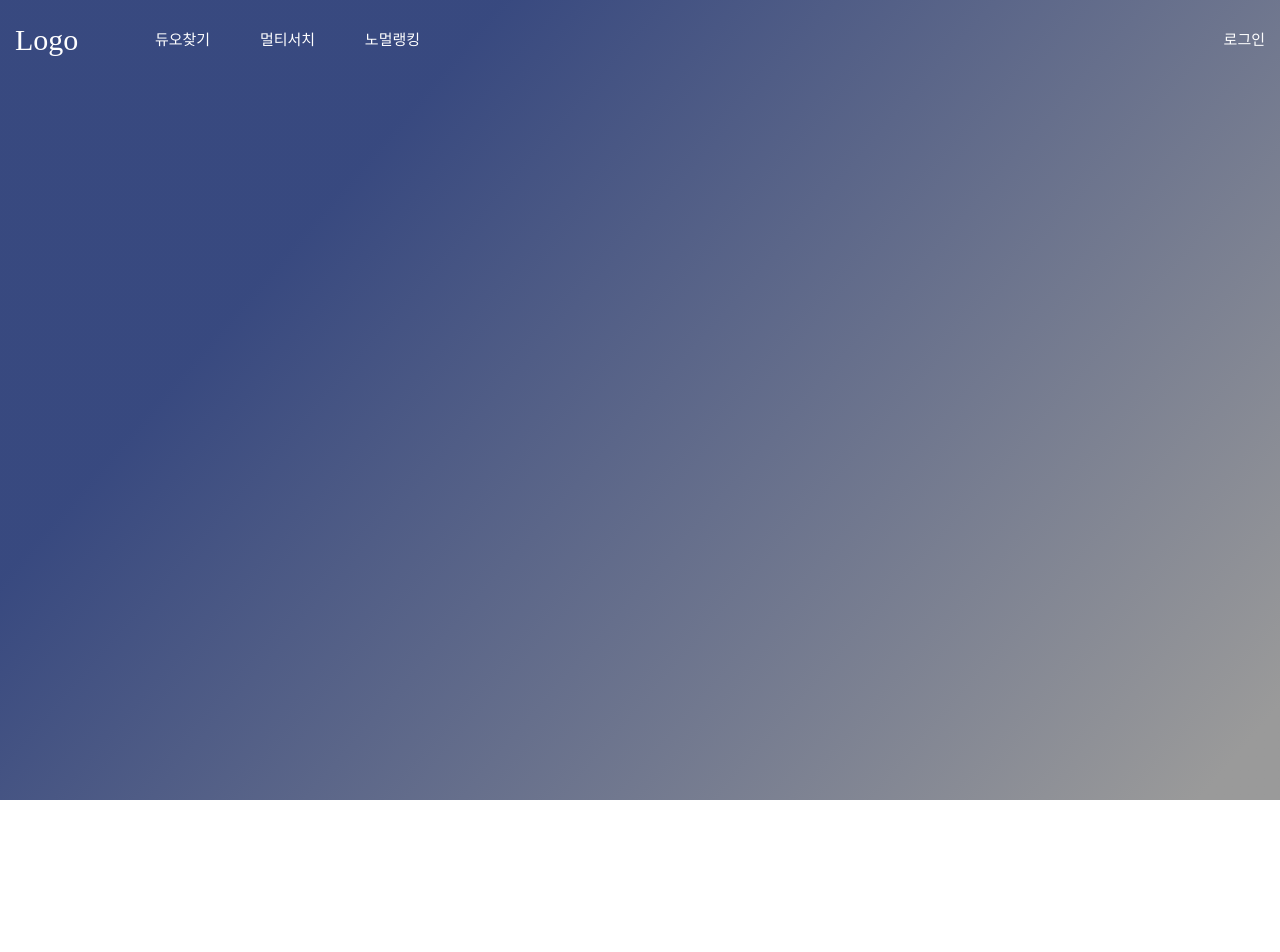
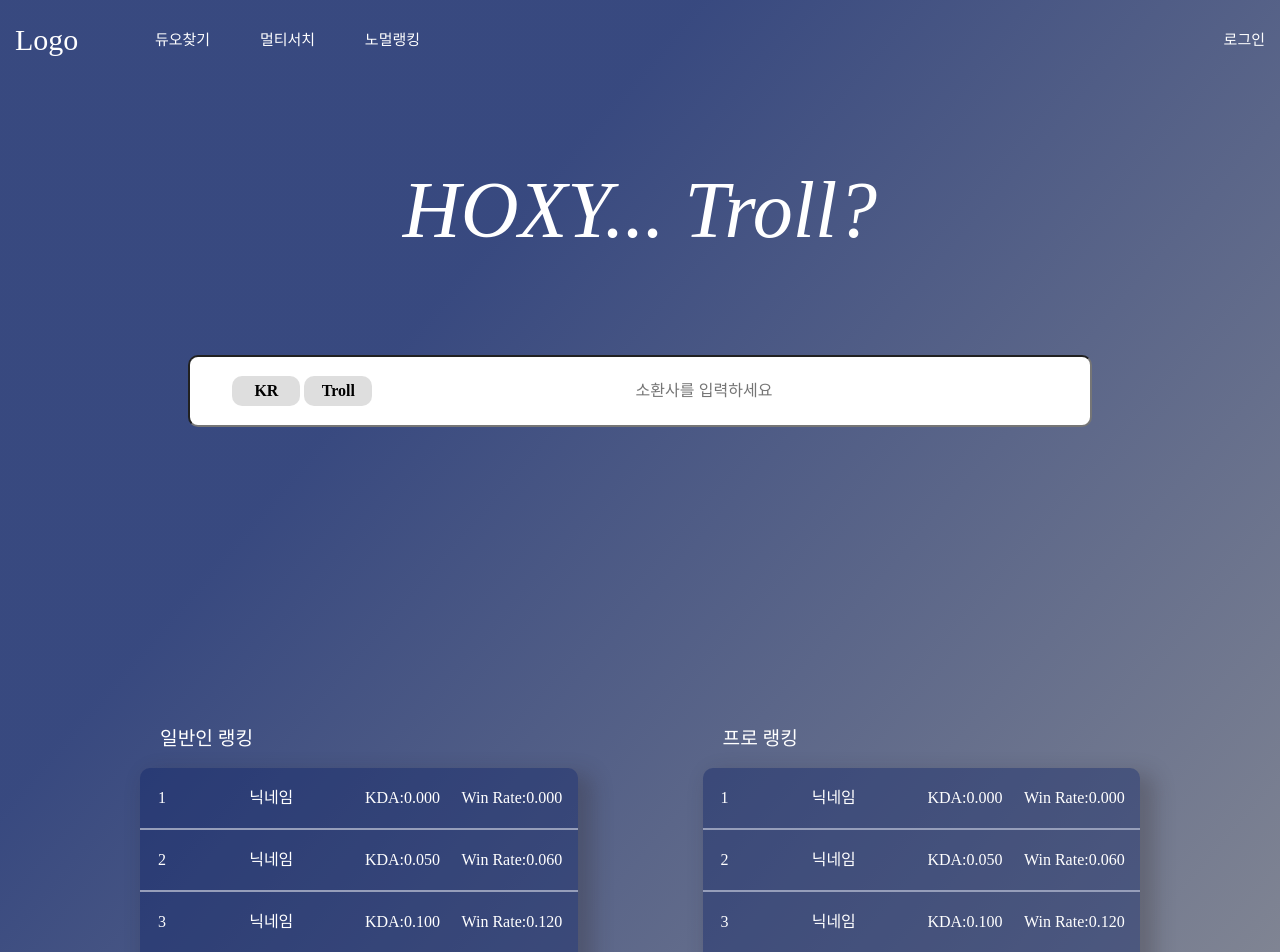
Before and after one commit to byein/Troller, a React (Create React App) app in the folder troller/: page / in a window 1280 px wide. Shown: the top 952 px of the page. Before the commit the page ends 800 px from the top, so only its background shows below. Built offline with nearby package versions, Linux system fonts and the light colour scheme.

Commit message:
feat&&fix: 홈컴포넌트 오류 수정하고 회원가입 컴포넌트랑 같이 올릴게~ close #2

```diff
--- /dev/null
+++ b/troller/src/components/home/rank.tsx
@@ -0,0 +1,85 @@
+import {
+	GlobalRankWrapper,
+	RankItemStyle,
+	RankTable,
+	RankTableTR,
+	RankTitle,
+	RankTRBar,
+	TableBody,
+	TDKDA,
+	TDNickname,
+	TDRank,
+	TDWinRate,
+} from '../../styles/home/home';
+
+interface RankItemProps {
+	rank: number;
+	nickname: string;
+	kda: number;
+	winRate: number;
+}
+function RankTableTRBar() {
+	return (
+		<RankTRBar>
+			<td />
+			<td />
+			<td />
+			<td />
+		</RankTRBar>
+	);
+}
+function RankItem({ rank, nickname, kda, winRate }: RankItemProps) {
+	return (
+		<RankTableTR>
+			<TDRank>{rank}</TDRank>
+			<TDNickname>{nickname}</TDNickname>
+			<TDKDA>KDA:{kda.toFixed(3)}</TDKDA>
+			<TDWinRate>Win Rate:{winRate.toFixed(3)}</TDWinRate>
+		</RankTableTR>
+	);
+}
+
+function RankTableRender() {
+	const rendering = () => {
+		const result = [];
+		for (let i = 0; i < 10; i += 1) {
+			if (i === 9) {
+				result.push(
+					<div>
+						<RankItem key={i} rank={i + 1} nickname="닉네임" kda={i * 0.05} winRate={i * 0.06} />
+					</div>
+				);
+			} else {
+				result.push(
+					<RankItemStyle>
+						<RankItem key={i} rank={i + 1} nickname="닉네임" kda={i * 0.05} winRate={i * 0.06} />
+						<RankTableTRBar />{' '}
+					</RankItemStyle>
+				);
+			}
+		}
+		return result;
+	};
+	return <TableBody>{rendering()}</TableBody>;
+}
+function GeneralRank() {
+	return (
+		<GlobalRankWrapper>
+			<RankTitle>일반인 랭킹</RankTitle>
+			<RankTable>
+				<RankTableRender />
+			</RankTable>
+		</GlobalRankWrapper>
+	);
+}
+function ProRank() {
+	return (
+		<GlobalRankWrapper>
+			<RankTitle>프로 랭킹</RankTitle>
+			<RankTable>
+				<RankTableRender />
+			</RankTable>
+		</GlobalRankWrapper>
+	);
+}
+export { GeneralRank, ProRank };
--- /dev/null
+++ b/troller/src/components/home/search.tsx
@@ -0,0 +1,24 @@
+import { SearchForm, SearchFormWrapper } from '../../styles/home/home';
+
+function SearchTag() {
+	return (
+		<div className="SearchTagBox">
+			<div className="SearchTag Nation">KR</div>
+			<div className="SearchTag Type">Troll</div>
+		</div>
+	);
+}
+function SearchInput() {
+	return <input className="SearchInput" type="text" placeholder="소환사를 입력하세요" />;
+}
+function Search() {
+	return (
+		<SearchFormWrapper>
+			<SearchForm>
+				<SearchTag />
+				<SearchInput />
+			</SearchForm>
+		</SearchFormWrapper>
+	);
+}
+export default Search;
--- /dev/null
+++ b/troller/src/components/home/title.tsx
@@ -0,0 +1,11 @@
+import { TitleText, TitleWrapper } from '../../styles/home/home';
+
+const TITLE_TEXT = 'HOXY... Troll?';
+function Title() {
+	return (
+		<TitleWrapper>
+			<TitleText>{TITLE_TEXT}</TitleText>
+		</TitleWrapper>
+	);
+}
+export default Title;
--- a/troller/src/pages/main/home.tsx
+++ b/troller/src/pages/main/home.tsx
@@ -1,4 +1,18 @@
+import { GeneralRank, ProRank } from '../../components/home/rank';
+import Search from '../../components/home/search';
+import Title from '../../components/home/title';
+import { HomeWrapper, Section } from '../../styles/home/home';
+
 function Home() {
-	return null;
+	return (
+		<HomeWrapper>
+			<Title />
+			<Search />
+			<Section>
+				<GeneralRank />
+				<ProRank />
+			</Section>
+		</HomeWrapper>
+	);
 }
 export default Home;
--- /dev/null
+++ b/troller/src/styles/home/home.tsx
@@ -0,0 +1,185 @@
+import styled from '@emotion/styled';
+
+import { BORDER_RADIUS, BOX_SHADOW, FLOAT_COLOR } from '../global/global';
+
+const HomeWrapper = styled('div')`
+	width: 100%;
+	align-items: center;
+	justify-content: center;
+`;
+
+const TitleWrapper = styled('div')`
+	width: 100%;
+	height: auto;
+	display: flex;
+	margin: 90px 0px 90px 0px;
+	align-items: center;
+	justify-content: center;
+`;
+
+const TitleText = styled('h1')`
+	color: white;
+	font-size: 5rem;
+	font-style: italic;
+`;
+
+const SearchFormWrapper = styled('div')`
+	width: 100%;
+	height: 102px;
+	display: flex;
+	align-items: center;
+	justify-content: center;
+`;
+
+const SearchForm = styled('form')`
+	display: relative;
+	width: 60%;
+	height: 319px;
+	display: flex;
+	justify-content: center;
+	align-items: center;
+	border-radius: ${`${BORDER_RADIUS}px`};
+	.SearchTagBox {
+		display: flex;
+		position: absolute;
+		left: 18%;
+	}
+	.SearchTag {
+		position: relative;
+		display: flex;
+		width: 68px;
+		height: 30px;
+		border-radius: ${`${BORDER_RADIUS}px`};
+		background-color: rgba(196, 196, 196, 0.55);
+		font-size: 1rem;
+		font-weight: bold;
+		justify-content: center;
+		align-items: center;
+		margin: 0px 2px 0px 2px;
+		z-index: 10;
+		.Nation {
+		}
+		.Type {
+		}
+	}
+
+	input {
+		position: absolute;
+		width: 60%;
+		height: 66px;
+		font-size: 1em;
+		align-items: center;
+		justify-content: center;
+		border-radius: 10px;
+		display: flex;
+		padding-left: 130px;
+		text-align: center;
+	}
+`;
+
+const SearchTag = styled('div')`
+	display: flex;
+	width: 68px;
+	height: 30px;
+	border-radius: ${`${BORDER_RADIUS}px`};
+	background-color: rgba(196, 196, 196, 0.55);
+	font-size: 1rem;
+	font-weight: bold;
+	justify-content: center;
+	align-items: center;
+	margin: 0px 2px 0px 2px;
+	z-index: 10;
+`;
+
+const Section = styled('section')`
+	margin-bottom: 300px;
+	display: flex;
+	justify-content: center;
+`;
+
+const GlobalRankWrapper = styled('div')`
+	width: 35%;
+	min-height: auto;
+	display: flex;
+	flex-direction: column;
+	margin: 0px 5%;
+`;
+
+const RankTitle = styled('h2')`
+	margin-top: 267px;
+	color: white;
+	font-size: 1.2rem;
+	padding: 20px;
+`;
+
+const RankTable = styled('table')`
+	${FLOAT_COLOR};
+	${BOX_SHADOW};
+	width: 100%;
+	display: flex;
+	flex-direction: column;
+	align-items: center;
+	border-radius: ${`${BORDER_RADIUS}px`};
+	color: white;
+`;
+
+const TableBody = styled('tbody')`
+	width: 100%;
+	height: auto;
+`;
+
+const RankItemStyle = styled('div')`
+	width: 100%;
+`;
+const RankTableTR = styled('tr')`
+	display: flex;
+	width: 100%;
+	height: 60px;
+	td {
+		display: flex;
+		align-items: center;
+		justify-content: center;
+	}
+`;
+const RankTRBar = styled('tr')`
+	width: 100%;
+	height: 0px;
+	border: 1px solid #969eba;
+	td {
+		width: 100%;
+		height: 0px;
+		border: 1px solid ${(props) => props.theme.borderColor};
+	}
+`;
+const TDRank = styled('td')`
+	width: 10%;
+`;
+const TDNickname = styled('td')`
+	width: 40%;
+`;
+const TDKDA = styled('td')`
+	width: 20%;
+`;
+const TDWinRate = styled('td')`
+	width: 30%;
+`;
+export {
+	HomeWrapper,
+	TitleWrapper,
+	TitleText,
+	SearchFormWrapper,
+	SearchForm,
+	SearchTag,
+	RankTitle,
+	RankItemStyle,
+	RankTable,
+	RankTableTR,
+	RankTRBar,
+	TableBody,
+	TDRank,
+	TDNickname,
+	TDKDA,
+	TDWinRate,
+	GlobalRankWrapper,
+	Section,
+};
--- a/troller/src/themes/emotion.d.ts
+++ b/troller/src/themes/emotion.d.ts
@@ -4,6 +4,7 @@ declare module '@emotion/react' {
 	export interface Theme {
 		bgColor: string;
 		btnColor: string;
+		borderColor: string;
 		txtColor: {
 			primary: string;
 			selected: string;
--- a/troller/src/themes/theme.tsx
+++ b/troller/src/themes/theme.tsx
@@ -3,6 +3,7 @@ import { Theme } from '@emotion/react';
 const def: Theme = {
 	bgColor: '#0A1F62',
 	btnColor: '#2DA042',
+	borderColor: '#969eba',
 	txtColor: {
 		primary: 'white',
 		selected: '#59EAD0',
```
